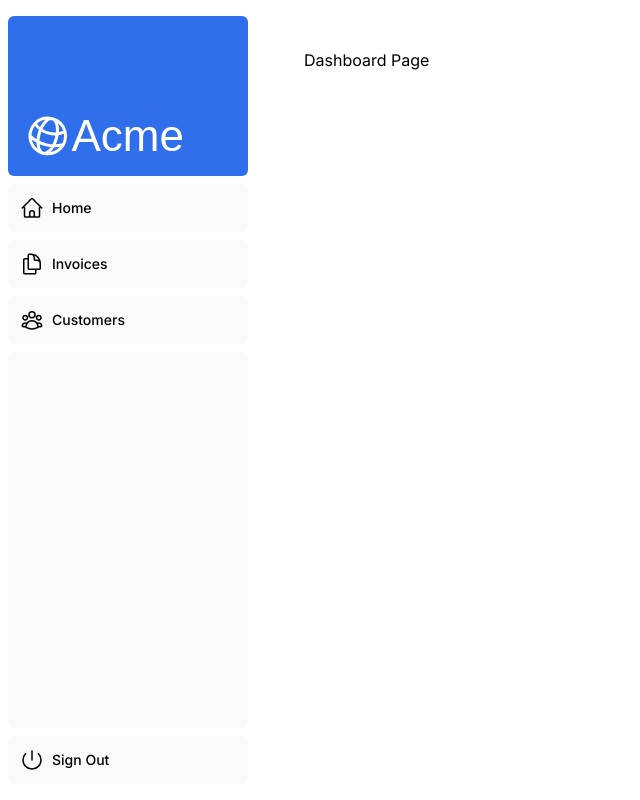
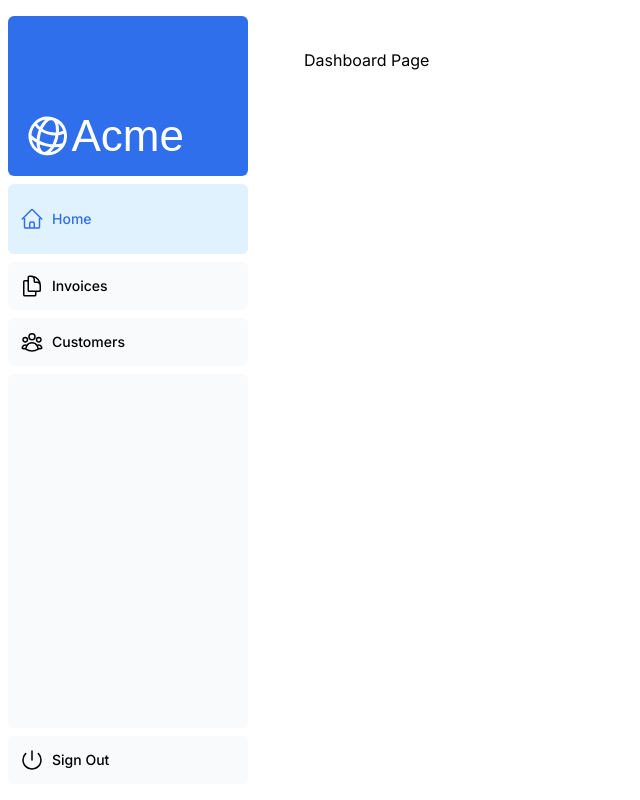
Before and after one commit to ramon-felipe/NetxjsTutorial, a Next.js app: page /dashboard in a window 1280 px wide. Shown: the whole page, without its empty margins (0-640 px from the left). Built offline with nearby package versions, Linux system fonts and the light colour scheme; a web font is replaced by a local one.

Commit message:
feat: styling active links

```diff
--- a/app/ui/dashboard/nav-links.tsx
+++ b/app/ui/dashboard/nav-links.tsx
@@ -1,35 +1,43 @@
+'use client';
+
 import {
   UserGroupIcon,
   HomeIcon,
   DocumentDuplicateIcon,
 } from '@heroicons/react/24/outline';
+import Link from 'next/link';
+import { usePathname } from 'next/navigation';
+import clsx from 'clsx';
 
 // Map of links to display in the side navigation.
 // Depending on the size of the application, this would be stored in a database.
 const links = [
   { name: 'Home', href: '/dashboard', icon: HomeIcon },
-  {
-    name: 'Invoices',
-    href: '/dashboard/invoices',
-    icon: DocumentDuplicateIcon,
-  },
+  { name: 'Invoices', href: '/dashboard/invoices', icon: DocumentDuplicateIcon, },
   { name: 'Customers', href: '/dashboard/customers', icon: UserGroupIcon },
 ];
 
 export default function NavLinks() {
+  const pathname = usePathname();
+
   return (
     <>
       {links.map((link) => {
         const LinkIcon = link.icon;
         return (
-          <a
+          <Link
             key={link.name}
             href={link.href}
-            className="flex h-[48px] grow items-center justify-center gap-2 rounded-md bg-gray-50 p-3 text-sm font-medium hover:bg-sky-100 hover:text-blue-600 md:flex-none md:justify-start md:p-2 md:px-3"
+            className={clsx(
+              "flex h-[48px] grow items-center justify-center gap-2 rounded-md bg-gray-50 p-3 text-sm font-medium hover:bg-sky-100 hover:text-blue-600 md:flex-none md:justify-start md:p-2 md:px-3",
+              {
+                'bg-sky-100 text-blue-600 h-[70px]': pathname === link.href,
+              }
+            )}
           >
             <LinkIcon className="w-6" />
             <p className="hidden md:block">{link.name}</p>
-          </a>
+          </Link>
         );
       })}
     </>
```
